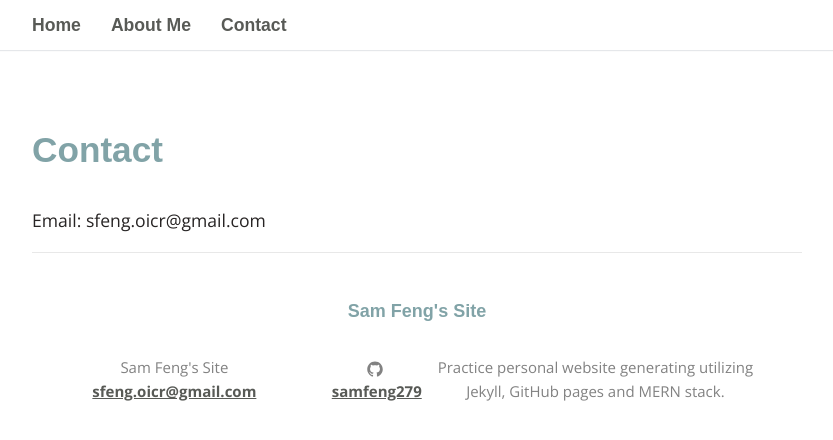
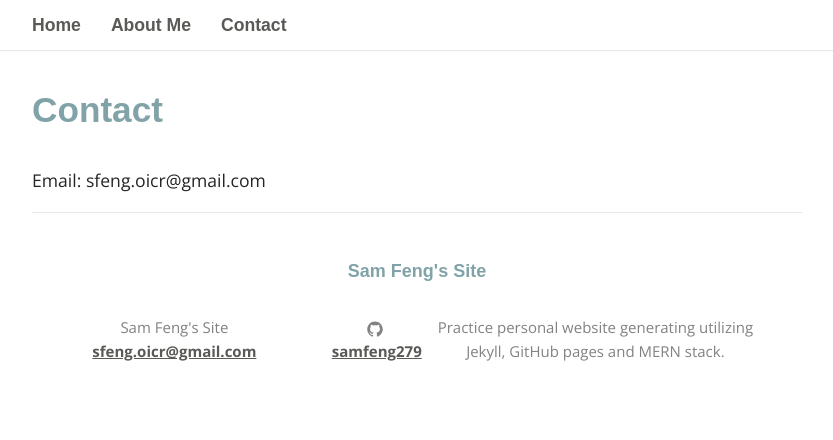
Before and after one commit to samfeng279/samfeng279.github.io, a Jekyll site: the page built from _pages/02_contact.md, in a window 1280 px wide. Shown: the top 440 px of the page, without its empty margins (223-1056 px from the left). Built offline with Jekyll 4.4.1, drawn with Linux system fonts in a browser that asks for light colours; some web fonts are replaced.

Commit message:
Update _layout.scss

```diff
--- a/_sass/_layout.scss
+++ b/_sass/_layout.scss
@@ -49,7 +49,7 @@ header {
 padding {
 	padding: 0px 15px;
 	text-align: center;
-	margin: 50px 0 0;
+	margin: 10px 0 0;
 	height: 5vh;
 	display: flex;
 	justify-content: center;
```
